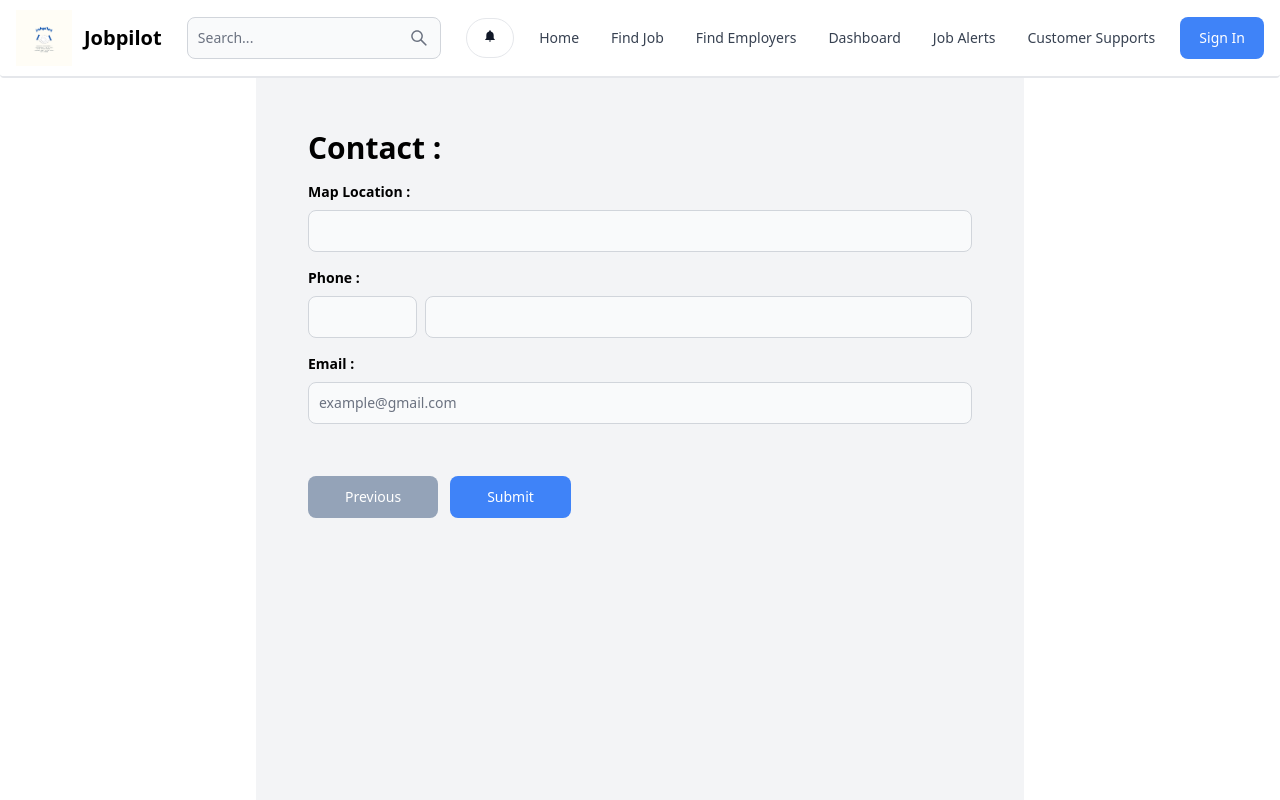
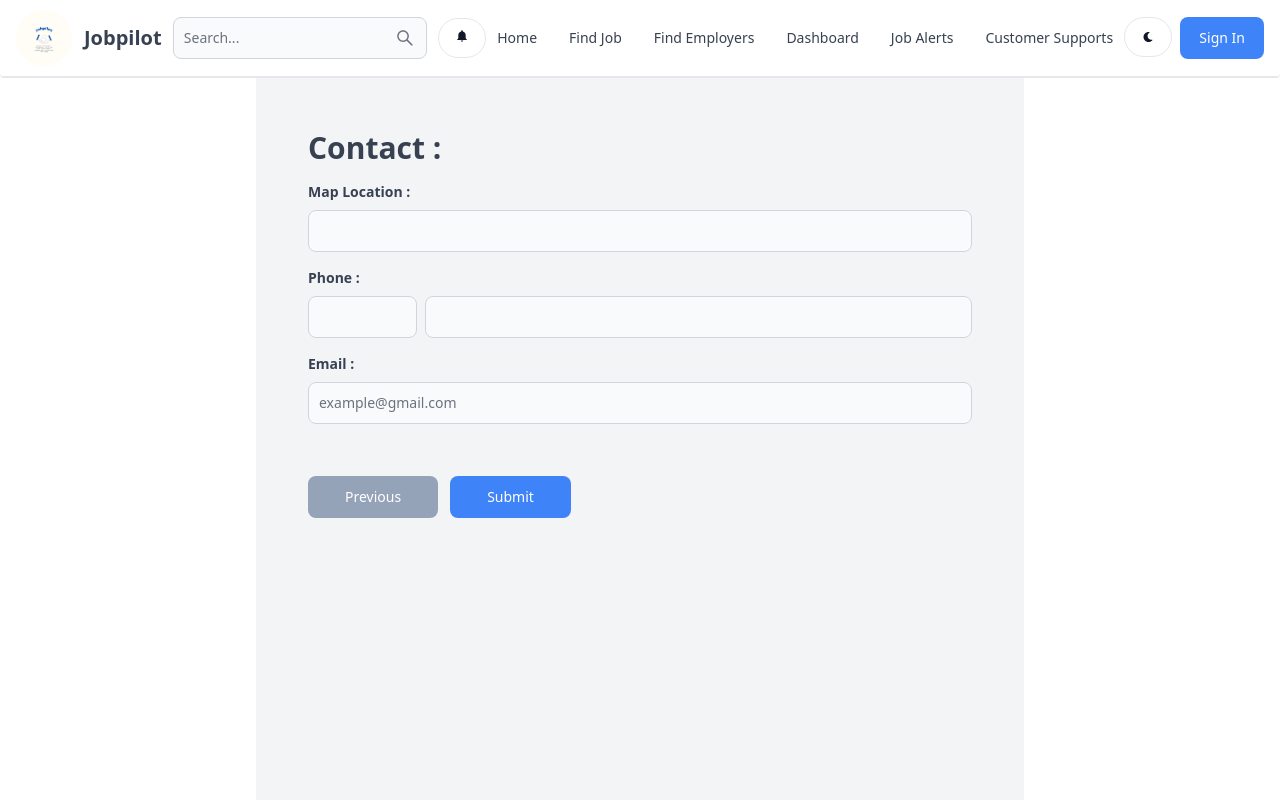
Before and after one commit to Sameemadhu16/Job-Listings, a React (Vite) app in the folder client/: page /contact in a window 1280 px wide. Shown: the top 800 px of the page. Built offline with nearby package versions, Linux system fonts and the light colour scheme.

Commit message:
add dark mode functionalities

```diff
--- a/client/package.json
+++ b/client/package.json
@@ -19,7 +19,7 @@
     "react-circular-progressbar": "^2.1.0",
     "react-dom": "^18.3.1",
     "react-icon": "^1.0.0",
-    "react-icons": "^5.2.1",
+    "react-icons": "^5.3.0",
     "react-redux": "^9.1.2",
     "react-router-dom": "^6.24.1",
     "redux-persist": "^6.0.0"
--- a/client/src/components/Header.jsx
+++ b/client/src/components/Header.jsx
@@ -1,13 +1,18 @@
-import { Avatar, Dropdown, Navbar, TextInput, Button } from "flowbite-react";
+import { Avatar, Dropdown, Navbar, TextInput, Button, theme } from "flowbite-react";
 import logo from '../images/Jobpilot.png';
 import {AiOutlineSearch} from 'react-icons/ai'
 import { IoMdNotifications } from "react-icons/io";
-import { useSelector } from "react-redux";
-import { Link } from "react-router-dom";
+import { useDispatch, useSelector } from "react-redux";
+import { Link, useNavigate } from "react-router-dom";
+import { signoutSuccess } from "../redux/user/userSlice";
+import { FaMoon, FaSun } from 'react-icons/fa';
+import { toggleTheme } from "../redux/theme/themeSlice";
 
 export default function Header() {
 
   const {currentUser} = useSelector(state => state.user)
+  const navigate = useNavigate();
+  const dispatch = useDispatch();
 
   const getProfilePath = (role) => {
     if (role === 'jobPoster') {
@@ -18,10 +23,27 @@ export default function Header() {
 
   };
 
+  const handleSignout = async () => {
+    try {
+      const res = await fetch('/api/jobseeker/seeker-signout', {
+        method: 'POST',
+      });
+      const data = await res.json();
+      if (!res.ok) {
+        console.log(data.message);
+      } else {
+        dispatch(signoutSuccess());
+        navigate('/sign-in');
+      }
+    } catch (error) {
+      console.log(error.message);
+    }
+  };
+
   return (
     <Navbar fluid rounded className="border-b-2">
       <Navbar.Brand href="/">
-        <img src={logo} className="mr-3 h-6 sm:h-14" alt="jobpilot-logo" />
+        <img src={logo} className="mr-3 h-6 sm:h-14 rounded-full" alt="jobpilot-logo" />
         <span className="self-center whitespace-nowrap text-xl font-bold dark:text-white">Jobpilot</span>
       </Navbar.Brand>
       <form>
@@ -37,6 +59,15 @@ export default function Header() {
             <IoMdNotifications/>
         </Button>
       <div className="flex md:order-2">
+        <Button
+          className='w-12 h-10 hidden sm:inline mr-2'
+          color='gray'
+          pill
+          onClick={() => dispatch(toggleTheme())}
+        >
+          {theme === 'light' ? <FaSun /> : <FaMoon />}
+        </Button>
+
         {currentUser ? (
           <Dropdown
           arrowIcon={false}
@@ -55,7 +86,7 @@ export default function Header() {
             <Dropdown.Divider />
 
           <Dropdown.Divider />
-          <Dropdown.Item>Sign out</Dropdown.Item>
+          <Dropdown.Item onClick={handleSignout}>Sign out</Dropdown.Item>
         </Dropdown>
           ):(
             <Link to='/sign-in'>
--- /dev/null
+++ b/client/src/components/themeProvider.jsx
@@ -0,0 +1,12 @@
+import { useSelector } from 'react-redux';
+
+export default function ThemeProvider({ children }) {
+  const { theme } = useSelector((state) => state.theme);
+  return (
+    <div className={theme}>
+      <div className='bg-white text-gray-700 dark:text-gray-200 dark:bg-[rgb(16,23,42)] min-h-screen'>
+        {children}
+      </div>
+    </div>
+  );
+}
--- a/client/src/main.jsx
+++ b/client/src/main.jsx
@@ -5,11 +5,14 @@ import './index.css'
 import {store, persistor} from './redux/store.js'
 import {Provider} from 'react-redux'
 import { PersistGate } from 'redux-persist/integration/react'
+import ThemeProvider from './components/themeProvider.jsx'
 
 ReactDOM.createRoot(document.getElementById('root')).render(
   <PersistGate persistor={persistor}>
     <Provider store={store}>
-    <App />
+      <ThemeProvider>
+        <App />
+      </ThemeProvider>
   </Provider>,
   </PersistGate>
 
--- a/client/src/pages/Home.jsx
+++ b/client/src/pages/Home.jsx
@@ -19,8 +19,8 @@ export default function Home() {
   },[])
 
   return (
-    <div className="min-h-screen bg-gray-100 ">
-      <div className="flex justify-end p-4 bg-white shadow">
+    <div className="min-h-screen  ">
+      <div className="flex justify-end p-4 ">
         <form className="mr-3 hidden lg:inline-block">
           <TextInput
             type="text"
--- a/client/src/redux/store.js
+++ b/client/src/redux/store.js
@@ -1,13 +1,13 @@
 import { configureStore, combineReducers } from '@reduxjs/toolkit';
 import userReducer from './user/userSlice';
-
+import themeReducer from './theme/themeSlice'
 import { persistReducer, persistStore } from 'redux-persist';
 import storage from 'redux-persist/lib/storage';
 
 
 const rootReducer = combineReducers({
   user: userReducer,
-
+  theme: themeReducer,
 
 });
 
--- /dev/null
+++ b/client/src/redux/theme/themeSlice.js
@@ -0,0 +1,19 @@
+import {createSlice} from '@reduxjs/toolkit';
+
+const initialState = {
+    theme: 'light',
+};
+
+const themeSlice = createSlice({
+    name: 'theme',
+    initialState,
+    reducers: {
+        toggleTheme: (state) => {
+            state.theme = state.theme === 'light' ? 'dark' : 'light';
+        },
+        }
+});
+
+export const {toggleTheme} = themeSlice.actions;
+
+export default themeSlice.reducer;
```
Also changed, not shown: 1 other file (tests, documents, lock files or other folders).
